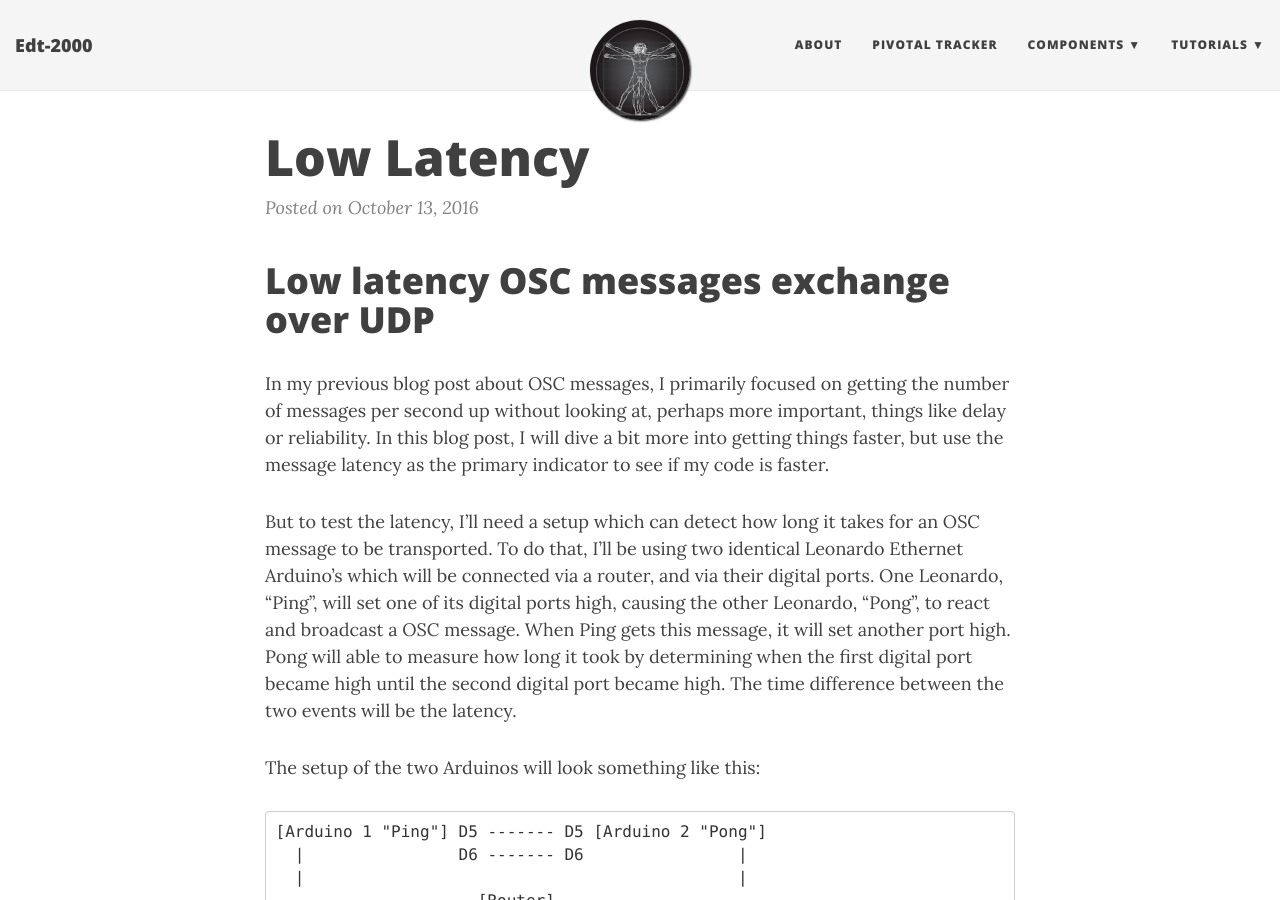
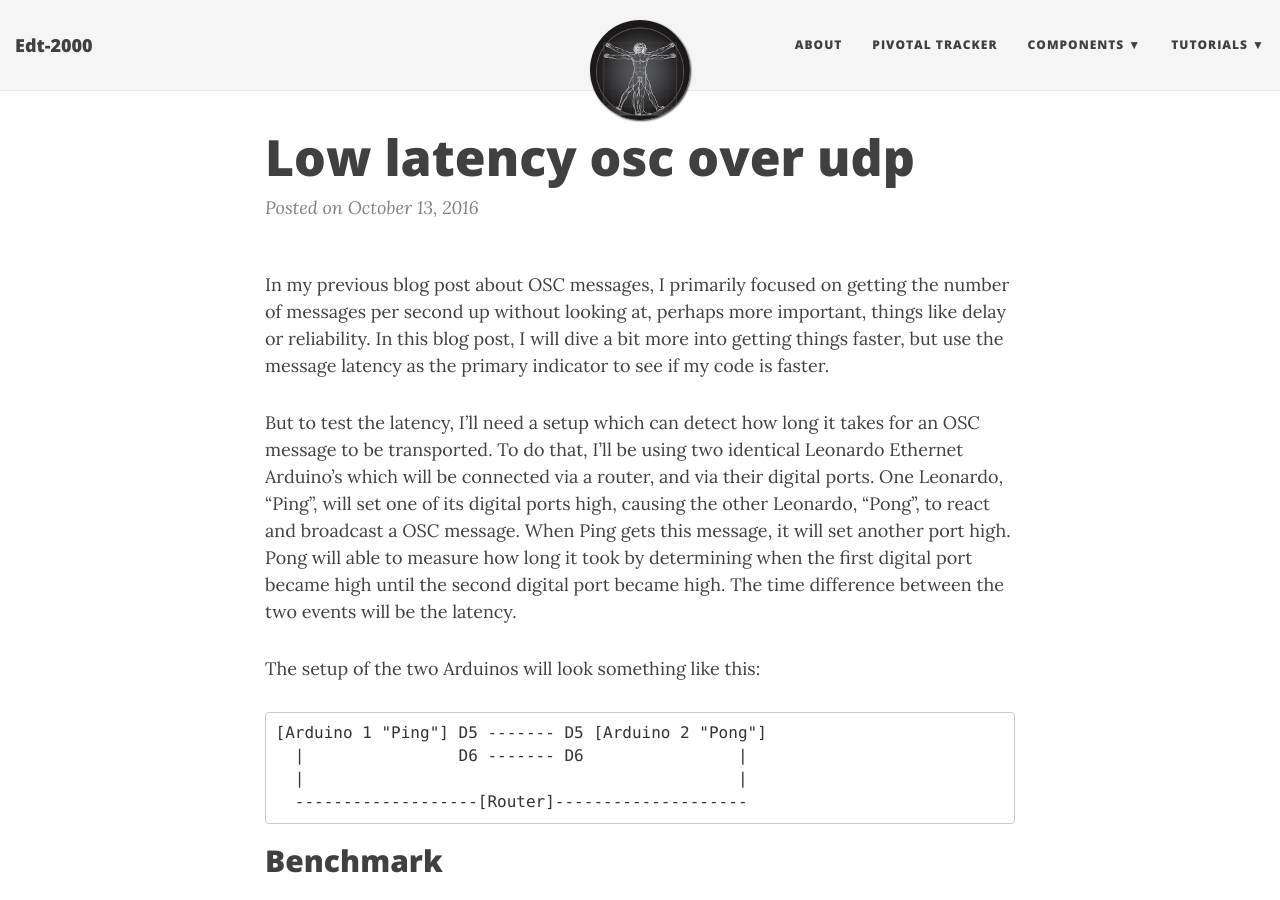
Before and after one commit to Edt-2000/edt-2000.github.io, a Jekyll site: the page built from _posts/2016-10-13-Low latency OSC over UDP.md, in a window 1280 px wide and 900 px high. Built offline with Jekyll 4.4.1, drawn with Linux system fonts in a browser that asks for light colours; nearby versions of some CDN libraries; comment, search, counter and statistics services are not loaded.

Commit message:
Title change

```diff
--- a/_posts/2016-10-13-Low-latency.md
+++ b/_posts/2016-10-13-Low latency OSC over UDP.md
@@ -1,5 +1,3 @@
-# Low latency OSC messages exchange over UDP
-
 In my previous blog post about OSC messages, I primarily focused on getting the
 number of messages per second up without looking at, perhaps more important, things
 like delay or reliability. In this blog post, I will dive a bit more into getting
```
